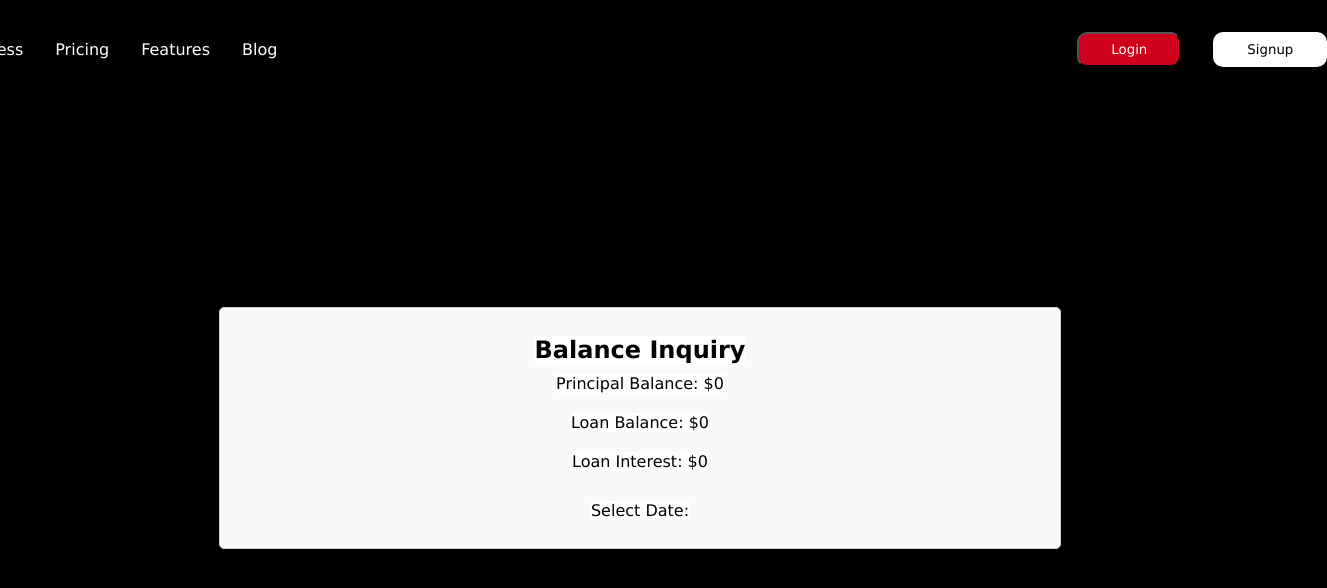
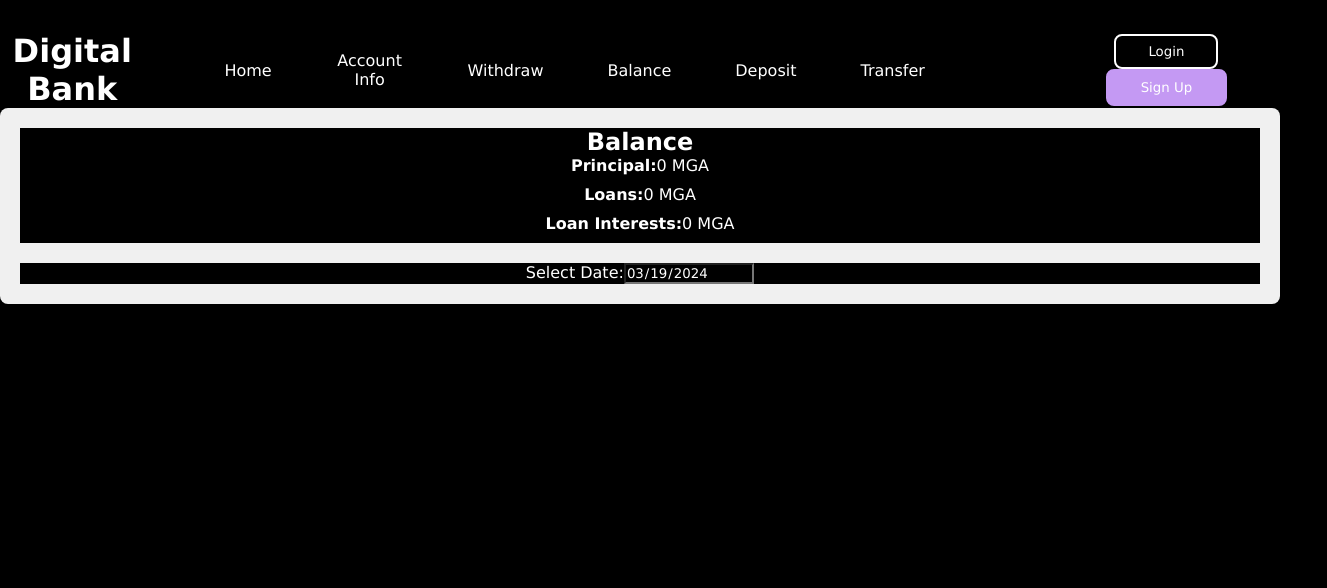
Before and after one commit to PROG4-DigitalBank/UI, a React (Create React App) app: page /balance in a window 1280 px wide. Shown: the top 588 px of the page, 1327 px wide, since content can reach past the window. Built offline with nearby package versions, Linux system fonts and the light colour scheme.

Commit message:
feat: add transfer function

```diff
--- a/src/components/account/AccountInfo.jsx
+++ b/src/components/account/AccountInfo.jsx
@@ -17,16 +17,16 @@ const AccountInfo = () => {
           <Link to="/account" className="link-">
             Account Info
           </Link>
-          <Link to="/" className="link-">
+          <Link to="/wmoney" className="link-">
             Withdraw
           </Link>
-          <Link to="/" className="link-">
+          <Link to="/balance" className="link-">
             Balance
           </Link>
-          <Link to="/" className="link-">
+          <Link to="/balance-rep" className="link-">
             Deposit
           </Link>
-          <Link to="/" className="link-">
+          <Link to="/transfer" className="link-">
             Transfer
           </Link>
         </div>
@@ -37,7 +37,7 @@ const AccountInfo = () => {
         </div>
       </div>
 
-      <div className='body-container'>
+      <div className="body-container">
         <div className="main-account-container">
           <div className="profile-info">
             <div>
@@ -58,7 +58,7 @@ const AccountInfo = () => {
         </div>
 
         <div className="other-container">
-          <form className="form" id='form'>
+          <form className="form" id="form">
             <label>
               First Name:
               <input
--- a/src/components/auth/styles/index.css
+++ b/src/components/auth/styles/index.css
@@ -128,7 +128,7 @@
   border-radius: 10px;
   color: white;
   background-color: #c499f3;
-  border:#c499f3 solid;
+  border: #c499f3 solid;
 }
 
 .main {
--- a/src/components/features/BalanceInquiry.jsx
+++ b/src/components/features/BalanceInquiry.jsx
@@ -4,71 +4,84 @@ import { Link } from 'react-router-dom'
 //F3: Consulatation de solde
 
 const BalanceInquiry = () => {
-  // State variables to hold balances
-  const [principalBalance, setPrincipalBalance] = useState(0)
-  const [loanBalance, setLoanBalance] = useState(0)
-  const [loanInterest, setLoanInterest] = useState(0)
+  // State pour stocker les soldes
+  const [balances, setBalances] = useState({
+    principal: 0,
+    loans: 0,
+    loanInterests: 0,
+  })
 
-  // Function to fetch balances from backend
-  const fetchBalances = async () => {
-    // TO DO: Fetch balances from backend using API call
-    // Example:
-    // const response = await fetch('backend_url/balances');
-    // const data = await response.json();
-    // Update state with fetched data
-    // setPrincipalBalance(data.principal);
-    // setLoanBalance(data.loan);
-    // setLoanInterest(data.interest);
+  // State pour stocker la date sélectionnée
+  const [selectedDate, setSelectedDate] = useState(new Date())
+
+  // Fonction pour charger les soldes depuis le backend (à implémenter)
+  const fetchBalances = () => {
+    // TODO: Faire une requête au backend pour récupérer les soldes pour la date sélectionnée
+    // Assurez-vous que le backend renvoie un objet avec les clés 'principal', 'loans' et 'loanInterests'
+    // Exemple de format de réponse : { principal: 1000, loans: 500, loanInterests: 50 }
   }
 
-  // Function to format date as YYYY-MM-DD
-  const formatDate = (date) => {
-    // TO DO: Format date as needed
-    // Example:
-    // return `${date.getFullYear()}-${(date.getMonth() + 1).toString().padStart(2, '0')}-${date.getDate().toString().padStart(2, '0')}`;
-  }
-
+  // Effet pour charger les soldes lors du chargement initial et lors du changement de date
   useEffect(() => {
-    // Fetch balances when component mounts
     fetchBalances()
-  }, [])
+  }, [selectedDate]) // Cette dépendance garantit que le chargement est déclenché lors du changement de date
 
   return (
     <>
-      <nav className="navbar">
-        <div className="left-links">
-          <Link to="/business" className="link">
-            Business
+      <div className="nav">
+        <div className="nav-links">
+          <Link to="/">
+            <h1 className="logo">Digital Bank</h1>
           </Link>
-          <Link to="/pricing" className="link">
-            Pricing
+          <Link to="/" className="link-">
+            Home
           </Link>
-          <Link to="/features" className="link">
-            Features
+          <Link to="/account" className="link-">
+            Account Info
           </Link>
-          <Link to="/blog" className="link">
-            Blog
+          <Link to="/wmoney" className="link-">
+            Withdraw
+          </Link>
+          <Link to="/balance" className="link-">
+            Balance
+          </Link>
+          <Link to="/balance-rep" className="link-">
+            Deposit
+          </Link>
+          <Link to="/transfer" className="link-">
+            Transfer
           </Link>
         </div>
-        <div className="right-links">
-          <button className="up-button">Login</button>
-          <button className="up-button" id="signup-button">
-            Signup
-          </button>
+
+        <div className="buttons-container">
+          <button className="try">Login</button>
+          <button className="learn">Sign Up</button>
         </div>
-      </nav>
-      <div className="balance-inquiry-container">
-        <h2>Balance Inquiry</h2>
-        {/* Display principal balance */}
-        <p className="balance-item">Principal Balance: ${principalBalance}</p>
-        {/* Display loan balance */}
-        <p className="balance-item">Loan Balance: ${loanBalance}</p>
-        {/* Display loan interest */}
-        <p className="balance-item">Loan Interest: ${loanInterest}</p>
-        {/* Date selector component */}
-        <label className="date-label">Select Date:</label>
-        {/* TO DO: Implement date selector component */}
-        {/* <input type="date" onChange={(e) => handleDateChange(e.target.value)} /> */}
+      </div>
+      <div className="balance-container">
+        <h2>Balance</h2>
+        <div className="balance-details">
+          <div className="balance-item">
+            <span className="balance-label">Principal:</span>
+            <span className="balance-value">{balances.principal} MGA</span>
+          </div>
+          <div className="balance-item">
+            <span className="balance-label">Loans:</span>
+            <span className="balance-value">{balances.loans} MGA</span>
+          </div>
+          <div className="balance-item">
+            <span className="balance-label">Loan Interests:</span>
+            <span className="balance-value">{balances.loanInterests} MGA</span>
+          </div>
+        </div>
+        <div className="date-selector">
+          <label>Select Date:</label>
+          <input
+            type="date"
+            value={selectedDate.toISOString().split('T')[0]} // Format de date attendu par l'input type date
+            onChange={(e) => setSelectedDate(new Date(e.target.value))}
+          />
+        </div>
       </div>
     </>
   )
--- a/src/components/features/Transfer.jsx
+++ b/src/components/features/Transfer.jsx
@@ -1,7 +1,85 @@
-import React from 'react'
+import React, { useState } from 'react';
+
 
 const Transfer = () => {
-  return <></>
-}
+  // State pour stocker les détails du virement
+  const [transferDetails, setTransferDetails] = useState({
+    recipient: '',
+    amount: '',
+    date: '',
+    scheduledDate: '',
+    label: '',
+  });
 
-export default Transfer
+  // Fonction pour gérer la soumission du formulaire de virement
+  const handleSubmit = (e) => {
+    e.preventDefault();
+    // TODO: Envoyer les détails du virement au backend pour traitement
+    // Assurez-vous d'envoyer les données telles que 'recipient', 'amount', 'date', 'scheduledDate', 'label'
+  };
+
+  return (
+    <div className="transfer-container">
+      <h2>Make a Transfer</h2>
+      <form onSubmit={handleSubmit}>
+        <div className="form-group">
+          <label>Recipient:</label>
+          <input
+            type="text"
+            value={transferDetails.recipient}
+            onChange={(e) =>
+              setTransferDetails({ ...transferDetails, recipient: e.target.value })
+            }
+            required
+          />
+        </div>
+        <div className="form-group">
+          <label>Amount:</label>
+          <input
+            type="number"
+            value={transferDetails.amount}
+            onChange={(e) =>
+              setTransferDetails({ ...transferDetails, amount: e.target.value })
+            }
+            required
+          />
+        </div>
+        <div className="form-group">
+          <label>Date:</label>
+          <input
+            type="date"
+            value={transferDetails.date}
+            onChange={(e) =>
+              setTransferDetails({ ...transferDetails, date: e.target.value })
+            }
+            required
+          />
+        </div>
+        <div className="form-group">
+          <label>Scheduled Date:</label>
+          <input
+            type="datetime-local"
+            value={transferDetails.scheduledDate}
+            onChange={(e) =>
+              setTransferDetails({ ...transferDetails, scheduledDate: e.target.value })
+            }
+            required
+          />
+        </div>
+        <div className="form-group">
+          <label>Label:</label>
+          <input
+            type="text"
+            value={transferDetails.label}
+            onChange={(e) =>
+              setTransferDetails({ ...transferDetails, label: e.target.value })
+            }
+          />
+        </div>
+        <button type="submit">Make Transfer</button>
+      </form>
+    </div>
+  );
+};
+
+export default Transfer;
--- a/src/components/features/WithdrawMoney.jsx
+++ b/src/components/features/WithdrawMoney.jsx
@@ -53,7 +53,7 @@ const WithdrawMoney = () => {
             <h1 className="logo">Digital Bank</h1>
           </Link>
           <Link to="/" className="link-">
-           Home
+            Home
           </Link>
           <Link to="/account" className="link-">
             Account Info
@@ -77,7 +77,6 @@ const WithdrawMoney = () => {
           <button className="learn">Sign Up</button>
         </div>
       </div>
-
 
       <div className="main-container">
         <div className="title-withdraw">
--- a/src/components/features/styles/balance.css
+++ b/src/components/features/styles/balance.css
@@ -1,32 +1,26 @@
-.balance-inquiry-container {
+.balance-container {
+  background-color: #f0f0f0;
+  padding: 20px;
+  border-radius: 8px;
+  box-shadow: 0 0 10px rgba(0, 0, 0, 0.1);
+  margin-bottom: 20px;
+}
+
+.balance-details {
   display: flex;
   flex-direction: column;
-  width: 800px;
-  margin: auto;
-  padding: 20px;
-  border: 1px solid #ccc;
-  border-radius: 5px;
-  background-color: #f9f9f9;
-  height: 200px;
-  align-items: center;
-  justify-content: center;
-  margin-top: 15rem;
-}
-
-.balance-inquiry-container > h2 {
-  background-color: #fff;
-  color: black;
 }
 
 .balance-item {
-  margin: 10px 0;
-  background-color: white;
-  color: black;
+  margin-bottom: 10px;
 }
 
-.date-label {
-  display: block;
+.balance-label {
+  font-weight: bold;
+}
+
+.date-selector {
   margin-top: 20px;
-  color: black;
-  background-color: #fff;
 }
+
+/* Ajoutez ici d'autres styles selon vos préférences */
--- /dev/null
+++ b/src/components/features/styles/transfer.css
@@ -0,0 +1,36 @@
+.transfer-container {
+    background-color: #f9f9f9;
+    padding: 20px;
+    border-radius: 8px;
+    box-shadow: 0 0 10px rgba(0, 0, 0, 0.1);
+    margin-bottom: 20px;
+  }
+
+  .form-group {
+    margin-bottom: 15px;
+  }
+
+  .form-group label {
+    display: block;
+    font-weight: bold;
+  }
+
+  .form-group input {
+    width: 100%;
+    padding: 8px;
+    border: 1px solid #ccc;
+    border-radius: 4px;
+  }
+
+  button {
+    padding: 10px 20px;
+    background-color: #007bff;
+    color: #fff;
+    border: none;
+    border-radius: 4px;
+    cursor: pointer;
+  }
+
+  button:hover {
+    background-color: #0056b3;
+  }
--- a/src/components/features/styles/withdraw.css
+++ b/src/components/features/styles/withdraw.css
@@ -55,7 +55,7 @@
 }
 
 #red-button {
-  background-color:  #c499f3;
+  background-color: #c499f3;
   border: #c499f3 solid;
   color: black;
 }
--- a/src/components/home/Homepage.jsx
+++ b/src/components/home/Homepage.jsx
@@ -12,7 +12,7 @@ function Homepage() {
             <h1 className="logo">Digital Bank</h1>
           </Link>
           <Link to="/" className="link-">
-           Home
+            Home
           </Link>
           <Link to="/account" className="link-">
             Account Info
```
Also changed, not shown: src/components/account/styles/account.css (+5 -4 lines).
